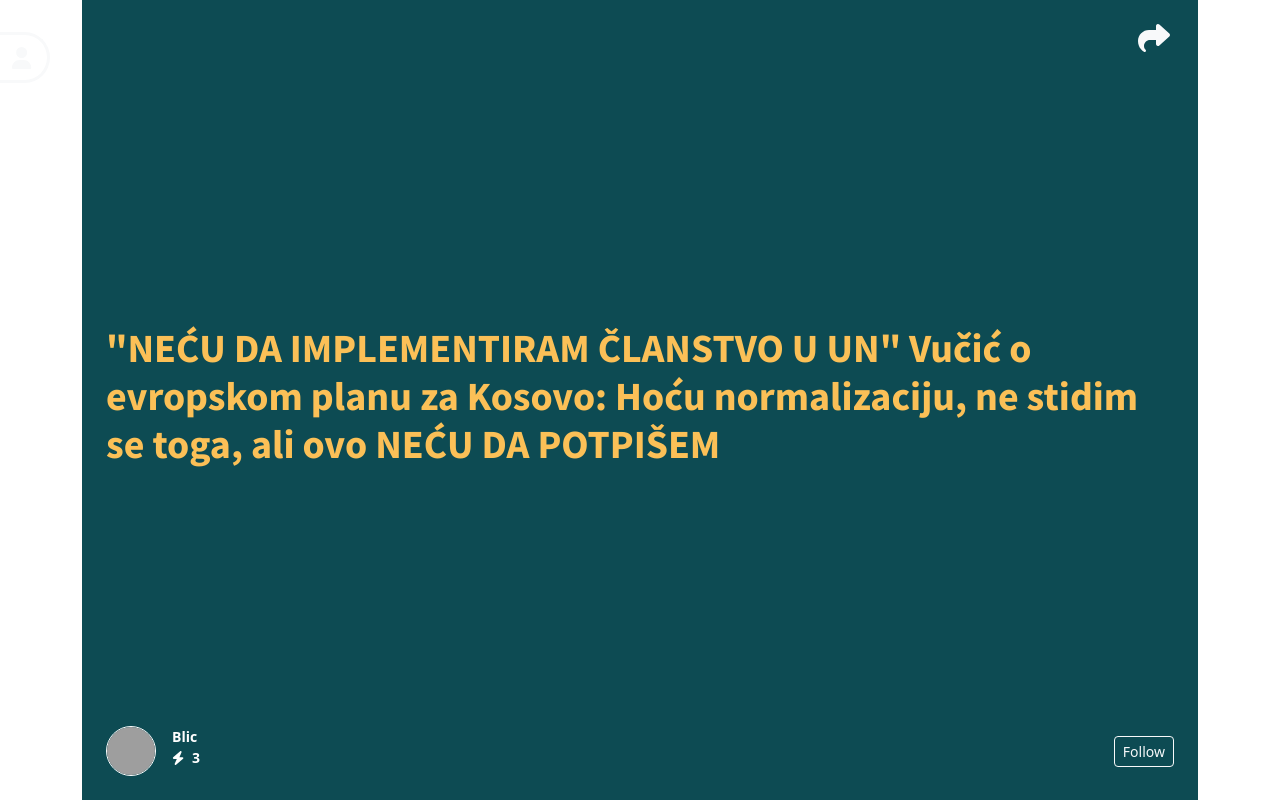
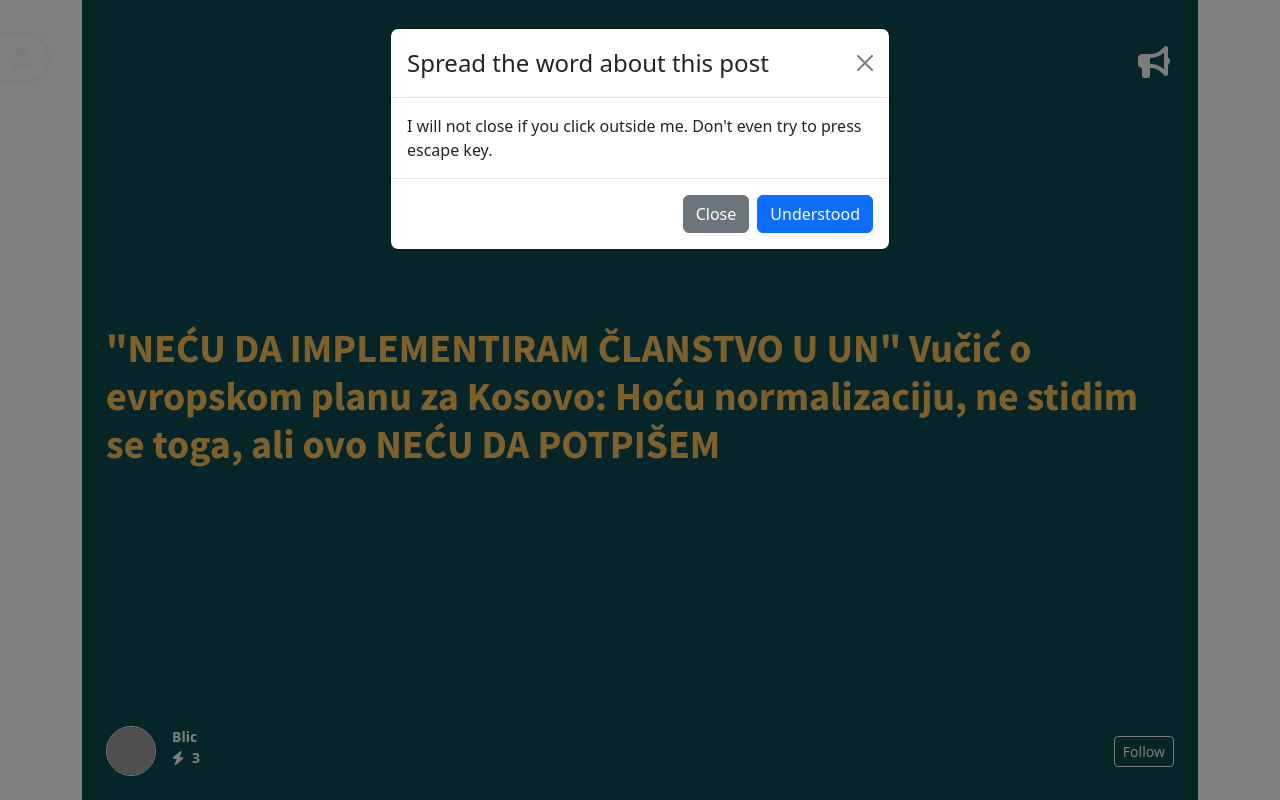
Before and after one commit to DimitrijeGlibic/novinator, a React (Create React App) app: page / in a window 1280 px wide. Both pictures are taken after a click on the button 1154 px from the left and 38 px from the top of the page. Built offline with nearby package versions, Linux system fonts and the light colour scheme; grey boxes are pictures that could not be loaded.

Commit message:
Add simple ShareModal

```diff
--- a/src/components/post/Comments/CommentsSideDrawer.js
+++ b/src/components/post/Comments/CommentsSideDrawer.js
@@ -3,6 +3,7 @@ import { FontAwesomeIcon } from "@fortawesome/react-fontawesome";
 import { Fragment, useState } from "react";
 import { Button, Offcanvas } from "react-bootstrap";
 import styled from "styled-components";
+import SingleComment from "./SingleComments";
 
 const CommentsSideDrawer = () => {
   const [show, setShow] = useState(false);
@@ -20,10 +21,10 @@ const CommentsSideDrawer = () => {
 
       <Offcanvas show={show} placement="bottom" onHide={handleClose}>
         <Offcanvas.Header closeButton>
-          <Offcanvas.Title>Dimitrije Glibic</Offcanvas.Title>
+          <Offcanvas.Title>Discussion</Offcanvas.Title>
         </Offcanvas.Header>
         <Offcanvas.Body>
-          komentari
+          <SingleComment />
         </Offcanvas.Body>
       </Offcanvas>
     </Fragment>
--- /dev/null
+++ b/src/components/post/Comments/SingleComments.js
@@ -0,0 +1,60 @@
+import { useState } from "react";
+import styled from "styled-components";
+
+const SingleComment = () => {
+  const [isShowingMore, setIsShowingMore] = useState(false);
+
+  const handleShowMoreClick = () => {
+    setIsShowingMore((oldValue) => !oldValue);
+  };
+
+  return (
+    <CommentWrapper>
+      <UserPhoto src="./black.webp"></UserPhoto>
+      <div>
+        <UserInfo>Dimitrije Glibic</UserInfo>
+        <CommentContent $isShowingMore={isShowingMore}>
+          Prvi komentarPrvi komentarPrvi komentarPrvi komentarPrvi komentarPrvi
+          komentarPrvi komentar
+        </CommentContent>
+        <ExpandButton onClick={handleShowMoreClick}>
+          {isShowingMore ? "Show less" : "Show more"}
+        </ExpandButton>
+      </div>
+    </CommentWrapper>
+  );
+};
+
+export default SingleComment;
+
+const CommentWrapper = styled.div`
+  display: flex;
+`;
+
+const UserPhoto = styled.img`
+  width: 48px;
+  height: 48px;
+  border-radius: 50%;
+  margin-right: 16px;
+`;
+
+const UserInfo = styled.div`
+  font-weight: bold;
+`;
+
+const CommentContent = styled.div`
+  overflow: hidden;
+  line-height: 20px;
+  max-height: 40px;
+  display: -webkit-box;
+  -moz-box-orient: vertical;
+  -webkit-line-clamp: 2;
+  ${({ $isShowingMore }) => $isShowingMore && `max-height: unset;`}
+`;
+
+const ExpandButton = styled.button`
+    border: 0;
+    background-color: transparent;
+    padding-left: 0;
+    color: blue;
+`;
--- a/src/components/post/Post.js
+++ b/src/components/post/Post.js
@@ -1,23 +1,36 @@
-import { faShare } from '@fortawesome/free-solid-svg-icons';
+import { faBullhorn } from '@fortawesome/free-solid-svg-icons';
 import { FontAwesomeIcon } from '@fortawesome/react-fontawesome';
+import { useState } from 'react';
 import { Button } from 'react-bootstrap';
 import styled from 'styled-components';
+import ShareModal from '../share/ShareModal';
 import Author from './Author';
 import Content from './Content';
 
 const Post = ({ post }) => {
     const { author: { name, score, photo }, title, content, theme } = post;
+    const [isShareModalVisible, setIsShareModalVisible] = useState(false);
+
+    const handleShareButtonClick = () => {
+        setIsShareModalVisible(true);
+    }
+
+    const closeModal = () => {
+        setIsShareModalVisible(false);
+    }
 
     return (
         <PostWrapper>
-            <ShareButton variant="outline-light">
-                <FontAwesomeIcon icon={faShare} />
+            <ShareButton variant="outline-light" onClick={handleShareButtonClick}>
+                <FontAwesomeIcon icon={faBullhorn} />
             </ShareButton>
             <Content title={title} slides={content} theme={theme} />
             <PostInfo>
                 <Author name={name} score={score} photo={photo} />
                 <FollowBtnWrapper><Button variant="outline-light" size="sm">Follow</Button></FollowBtnWrapper>
             </PostInfo>
+
+            <ShareModal isVisible={isShareModalVisible} handleCloseModal={closeModal} />
         </PostWrapper>
     );
 };
@@ -50,10 +63,15 @@ const FollowBtnWrapper = styled.div`
 
 const ShareButton = styled(Button)`
     position: absolute;
-    top: 8px;
+    top: 32px;
     right: 16px;
     z-index: 2;
     border: 0;
     font-size: 32px;
-    border-radius: 50%;
+    &:hover,
+    &:focus,
+    &:active {
+        background-color: transparent !important;
+        color: #fff !important;
+    }
 `;
--- /dev/null
+++ b/src/components/share/ShareModal.js
@@ -0,0 +1,23 @@
+import { Button, Modal } from "react-bootstrap";
+
+const ShareModal = ({ isVisible, handleCloseModal }) => {
+  return (
+    <Modal show={isVisible} onHide={handleCloseModal} backdrop="static" keyboard={false}>
+      <Modal.Header closeButton>
+        <Modal.Title>Spread the word about this post</Modal.Title>
+      </Modal.Header>
+      <Modal.Body>
+        I will not close if you click outside me. Don't even try to press escape
+        key.
+      </Modal.Body>
+      <Modal.Footer>
+        <Button variant="secondary" onClick={handleCloseModal}>
+          Close
+        </Button>
+        <Button variant="primary">Understood</Button>
+      </Modal.Footer>
+    </Modal>
+  );
+};
+
+export default ShareModal;
```
